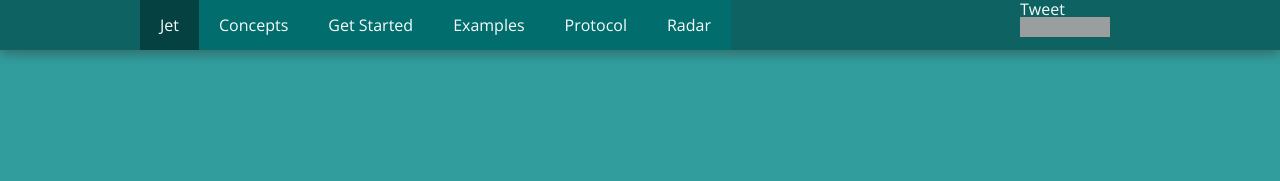
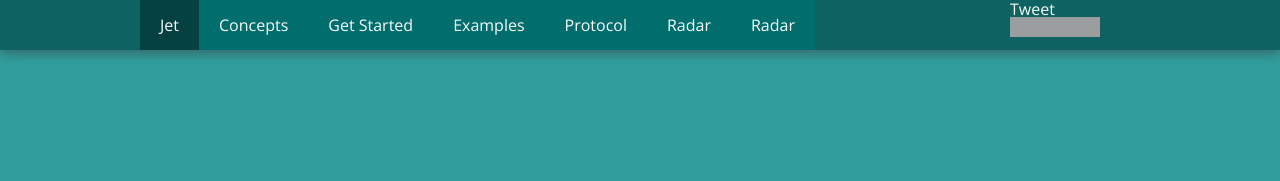
Before and after one commit to HBM/jet, a Jekyll site: the page built from index.md, in a window 1280 px wide. Shown: the top 181 px of the page. Built offline with Jekyll 4.4.1, drawn with Linux system fonts in a browser that asks for light colours; Markdown is read by kramdown in place of the engine named in the settings; a script that is not in the unit is left out; comment, search, counter and statistics services are not loaded; grey boxes are pictures that could not be loaded.

Commit message:
manually link to radar target blank

```diff
--- a/_includes/header.html
+++ b/_includes/header.html
@@ -11,6 +11,7 @@
       {% endif %}
       {% endif %}
       {% endfor %}
+      <li><a href="radar.html" target="_blank">Radar</a></li>
     </ul>
     <div>
       <a class="twitter-share-button" href="https://twitter.com/share"
@@ -21,7 +22,7 @@
       Tweet
     </a>
     <iframe id="github-star"  src="http://ghbtns.com/github-btn.html?user=lipp&repo=jet&type=watch&count=true&size=large"
-    allowtransparency="true" frameborder="0" scrolling="0" width="120" height="30"></iframe>
+    allowtransparency="true" frameborder="0" scrolling="0" width="130" height="30"></iframe>
   </div>
 </nav>
 </header>
```
